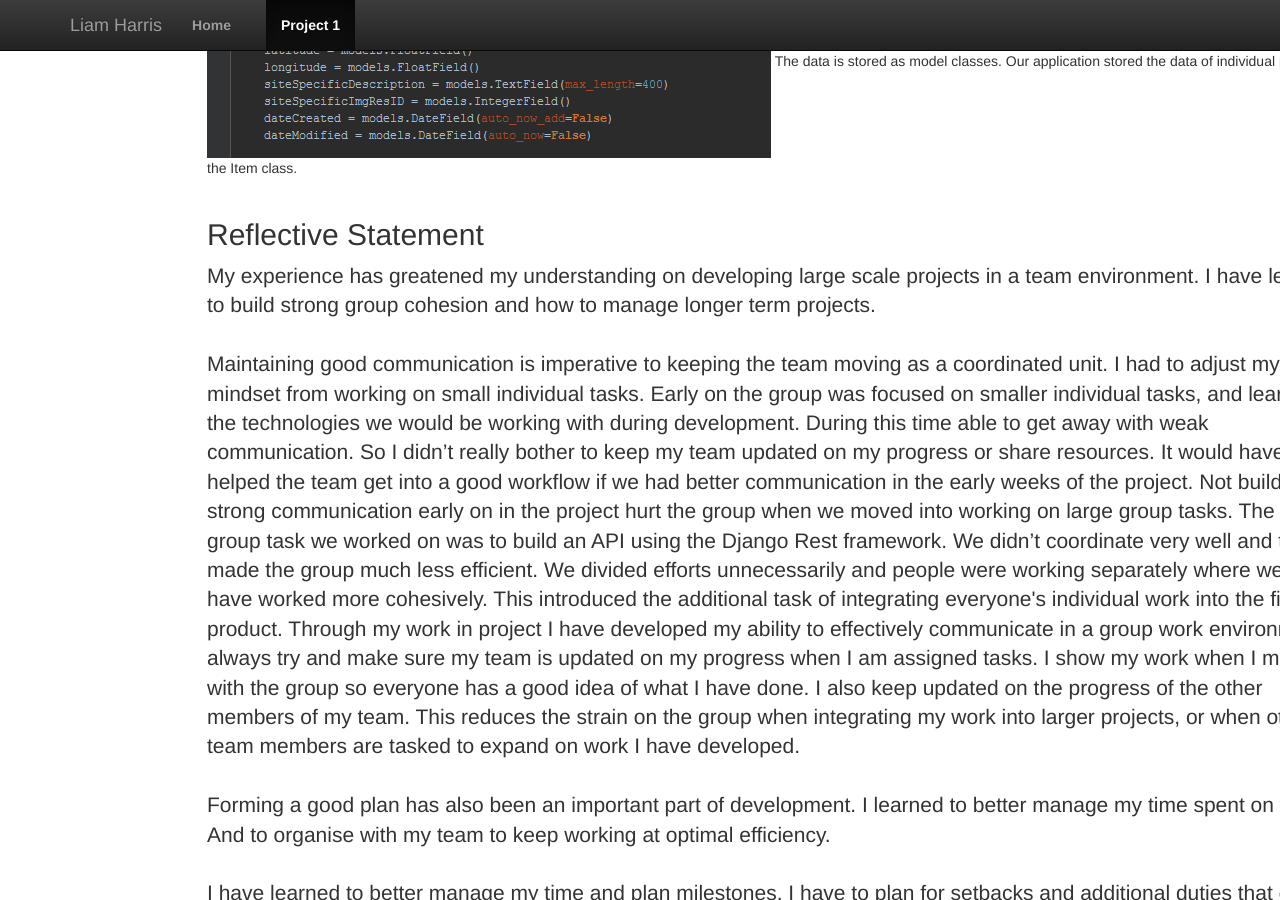
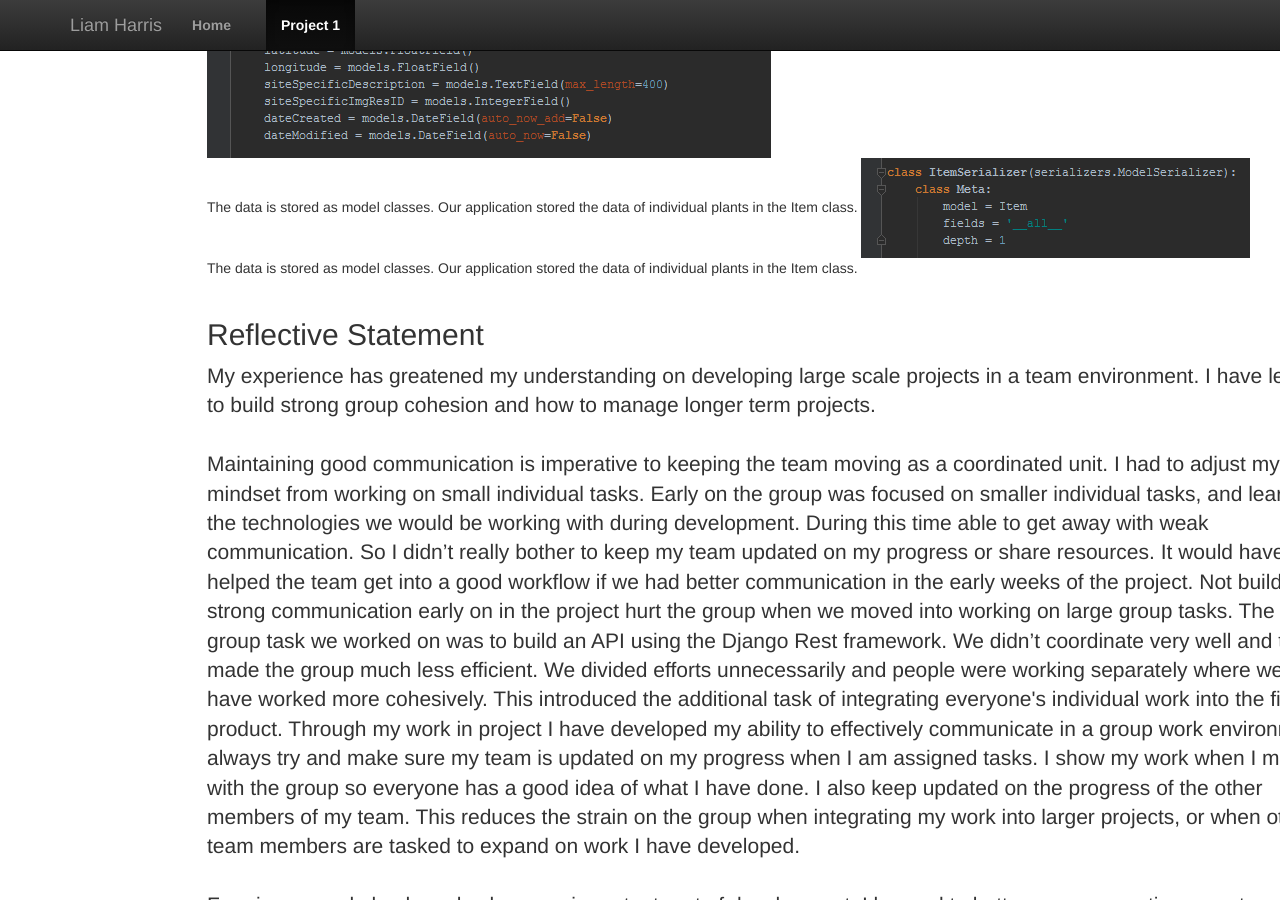
Before and after one commit to harrl7/harrl7.github.io, a Jekyll site: the page built from project1/index.html, in a window 1280 px wide and 900 px high, scrolled down 3559 px. Built offline with Jekyll 4.4.1, drawn with Linux system fonts in a browser that asks for light colours.

Commit message:
Update index.html

```diff
--- a/project1/index.html
+++ b/project1/index.html
@@ -88,7 +88,10 @@ Using the Django Rest Framework, we built a web API to deliver data from the bot
 
 	<br>
 
-	<img src="/assets/img/model.png"></td>
+	<img src="/assets/img/model.png"><br>
+	<caption>The data is stored as model classes. Our application stored the data of individual plants in the Item class.</caption>
+
+	<img src="/assets/img/serializer.PNG"><br>
 	<caption>The data is stored as model classes. Our application stored the data of individual plants in the Item class.</caption>
 
 
```
